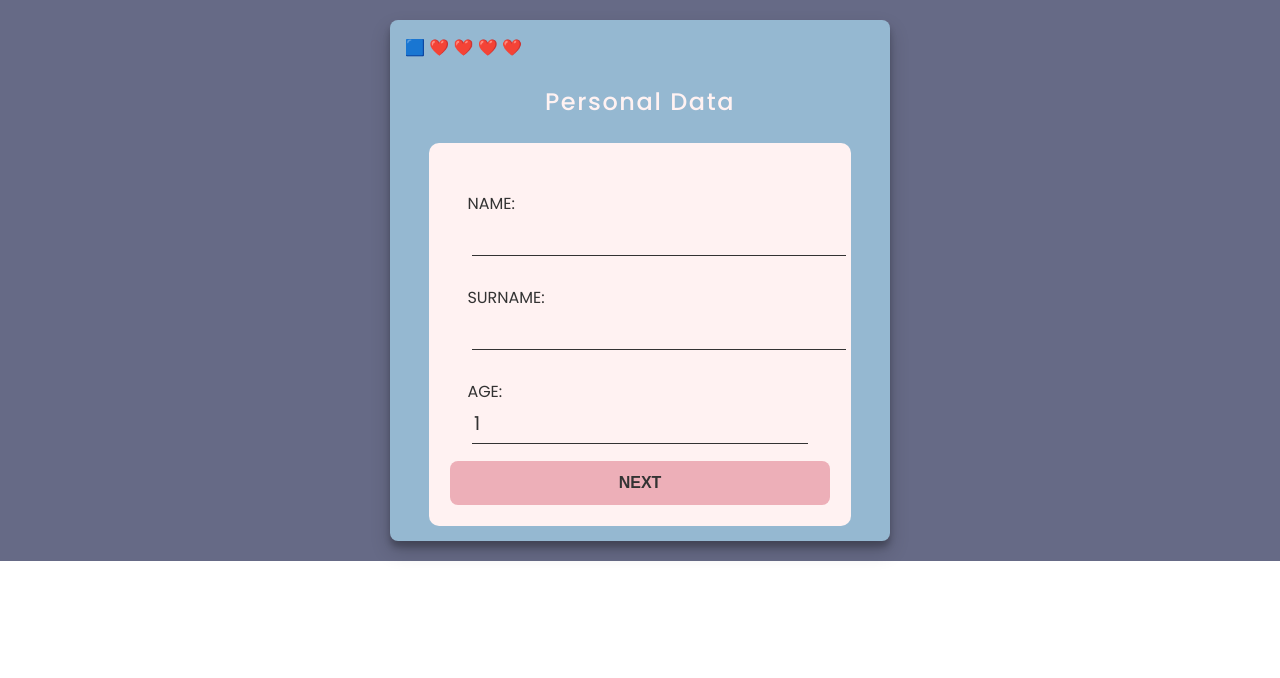
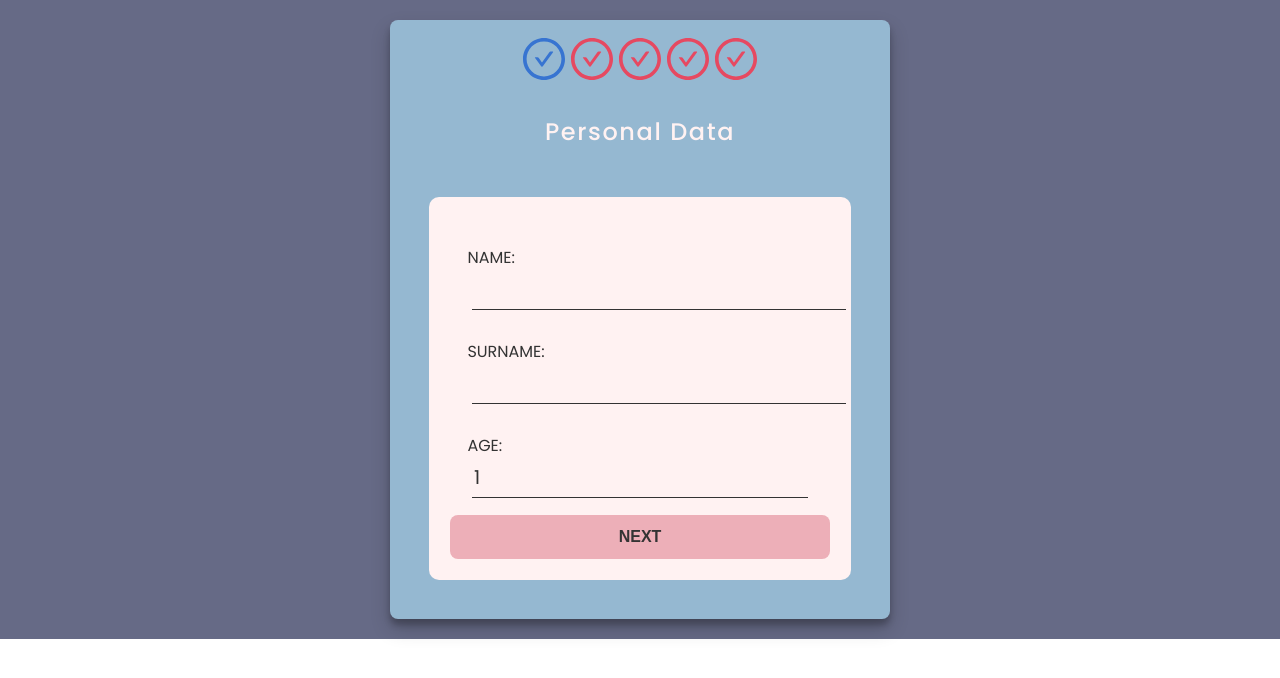
Before and after one commit to SofiaRubiano10/ProyectReactForms, a React (Vite) app: page / in a window 1280 px wide. Shown: the top 678 px of the page. Built offline with nearby package versions, Linux system fonts and the light colour scheme.

Commit message:
Componente que permite la visualización del estado de cada paso

```diff
--- a/package.json
+++ b/package.json
@@ -13,6 +13,7 @@
     "formik": "^2.4.2",
     "react": "^18.2.0",
     "react-dom": "^18.2.0",
+    "react-icons": "^4.10.1",
     "yup": "^1.2.0"
   },
   "devDependencies": {
--- a/src/components/Education.jsx
+++ b/src/components/Education.jsx
@@ -4,10 +4,21 @@ import FormContext from "../context/FormContext";
 import { educationSchema } from "../schemas/educationSchema";
 
 const Education = () => {
-  const { setStep, educationForm, setEducationForm } = useContext(FormContext);
+  const {
+    setStep,
+    educationForm,
+    setEducationForm,
+    stateForms,
+    setStateForms,
+  } = useContext(FormContext);
   const onSubmit = () => {
     setEducationForm(values);
     setStep("happiness");
+    setStateForms({
+      ...stateForms,
+      educationForm: "diligenciado",
+      happinessForm: "actual",
+    });
   };
   const { values, errors, handleChange, handleBlur, handleSubmit } = useFormik({
     initialValues: educationForm,
--- a/src/components/Final.jsx
+++ b/src/components/Final.jsx
@@ -9,6 +9,7 @@ const Final = () => {
     happinessForm,
     musicForm,
   } = useContext(FormContext);
+
   return (
     <>
       <div className="card">
--- a/src/components/Happiness.jsx
+++ b/src/components/Happiness.jsx
@@ -4,10 +4,21 @@ import FormContext from "../context/FormContext";
 import { happinessSchema } from "../schemas/happinessSchema";
 
 const Happiness = () => {
-  const { setStep, happinessForm, setHappinessForm } = useContext(FormContext);
+  const {
+    setStep,
+    happinessForm,
+    setHappinessForm,
+    stateForms,
+    setStateForms,
+  } = useContext(FormContext);
   const onSubmit = () => {
     setHappinessForm(values);
     setStep("music");
+    setStateForms({
+      ...stateForms,
+      happinessForm: "diligenciado",
+      musicForm: "actual",
+    });
   };
   const { values, errors, handleChange, handleBlur, handleSubmit } = useFormik({
     initialValues: happinessForm,
--- a/src/components/Hobbys.jsx
+++ b/src/components/Hobbys.jsx
@@ -4,10 +4,16 @@ import FormContext from "../context/FormContext";
 import { hobbysSchema } from "../schemas/hobbysSchema";
 
 const Hobbys = () => {
-  const { setStep, hobbysForm, setHobbysForm } = useContext(FormContext);
+  const { setStep, hobbysForm, setHobbysForm, stateForms, setStateForms } =
+    useContext(FormContext);
   const onSubmit = () => {
     setHobbysForm(values);
     setStep("education");
+    setStateForms({
+      ...stateForms,
+      hobbysForm: "diligenciado",
+      educationForm: "actual",
+    });
   };
   const { values, errors, handleChange, handleBlur, handleSubmit } = useFormik({
     initialValues: hobbysForm,
--- a/src/components/Music.jsx
+++ b/src/components/Music.jsx
@@ -4,10 +4,15 @@ import FormContext from "../context/FormContext";
 import { musicSchema } from "../schemas/musicSchema";
 
 const Music = () => {
-  const { setStep, musicForm, setMusicForm } = useContext(FormContext);
+  const { setStep, musicForm, setMusicForm, stateForms, setStateForms } =
+    useContext(FormContext);
   const onSubmit = () => {
     setMusicForm(values);
     setStep("final");
+    setStateForms({
+      ...stateForms,
+      musicForm: "diligenciado",
+    });
   };
   const { values, errors, handleChange, handleBlur, handleSubmit } = useFormik({
     initialValues: musicForm,
--- a/src/components/StateForm.jsx
+++ b/src/components/StateForm.jsx
@@ -1,11 +1,32 @@
 import PropTypes from "prop-types";
+import { AiOutlineCheckCircle } from "react-icons/ai";
 
 const StateForm = ({ state }) => {
   return (
     <>
-      {state === "actual" && <span> 🟦 </span>}
-      {state === "diligenciado" && <span> 💚 </span>}
-      {state === "bloqueado" && <span> ❤️ </span>}
+      {state === "actual" && (
+        <span>
+          <AiOutlineCheckCircle
+            style={{ color: "#3774d1", fontSize: "3rem" }}
+          />
+        </span>
+      )}
+      {state === "diligenciado" && (
+        <span>
+          {" "}
+          <AiOutlineCheckCircle
+            style={{ color: "#00c52b", fontSize: "3rem" }}
+          />{" "}
+        </span>
+      )}
+      {state === "bloqueado" && (
+        <span>
+          {" "}
+          <AiOutlineCheckCircle
+            style={{ color: "#e64961", fontSize: "3rem" }}
+          />{" "}
+        </span>
+      )}
     </>
   );
 };
--- a/src/components/StateForms.jsx
+++ b/src/components/StateForms.jsx
@@ -4,14 +4,16 @@ import StateForm from "./StateForm";
 
 const StateForms = () => {
   const { stateForms } = useContext(FormContext);
-  console.log(stateForms);
+
   return (
     <>
-      <StateForm state={stateForms.personalDataForm} />
-      <StateForm state={stateForms.hobbysForm} />
-      <StateForm state={stateForms.educationForm} />
-      <StateForm state={stateForms.happinessForm} />
-      <StateForm state={stateForms.musicForm} />
+      <div className="state">
+        <StateForm state={stateForms.personalDataForm} />
+        <StateForm state={stateForms.hobbysForm} />
+        <StateForm state={stateForms.educationForm} />
+        <StateForm state={stateForms.happinessForm} />
+        <StateForm state={stateForms.musicForm} />
+      </div>
     </>
   );
 };
--- a/src/styles/_layout.scss
+++ b/src/styles/_layout.scss
@@ -1,6 +1,7 @@
 @use "./variables" as v;
 
 .container {
+  height: auto;
   padding: 20px;
   font-family: v.$font-family;
   background-color: v.$bg-container;
@@ -12,6 +13,10 @@
     max-width: 500px;
     margin: 0px auto;
     padding: 15px;
+    .state {
+      display: flex;
+      justify-content: center;
+    }
   }
   h3 {
     font-weight: 500;
--- a/src/styles/components/_card.scss
+++ b/src/styles/components/_card.scss
@@ -3,7 +3,7 @@
 .card {
   background-color: v.$white;
   padding: 1.3rem;
-  margin: 0 1.5rem;
+  margin: 1.5rem;
   border-radius: 10px;
   h2 {
     font-weight: 400;
```
Also changed, not shown: 1 other file (tests, documents, lock files or other folders).
